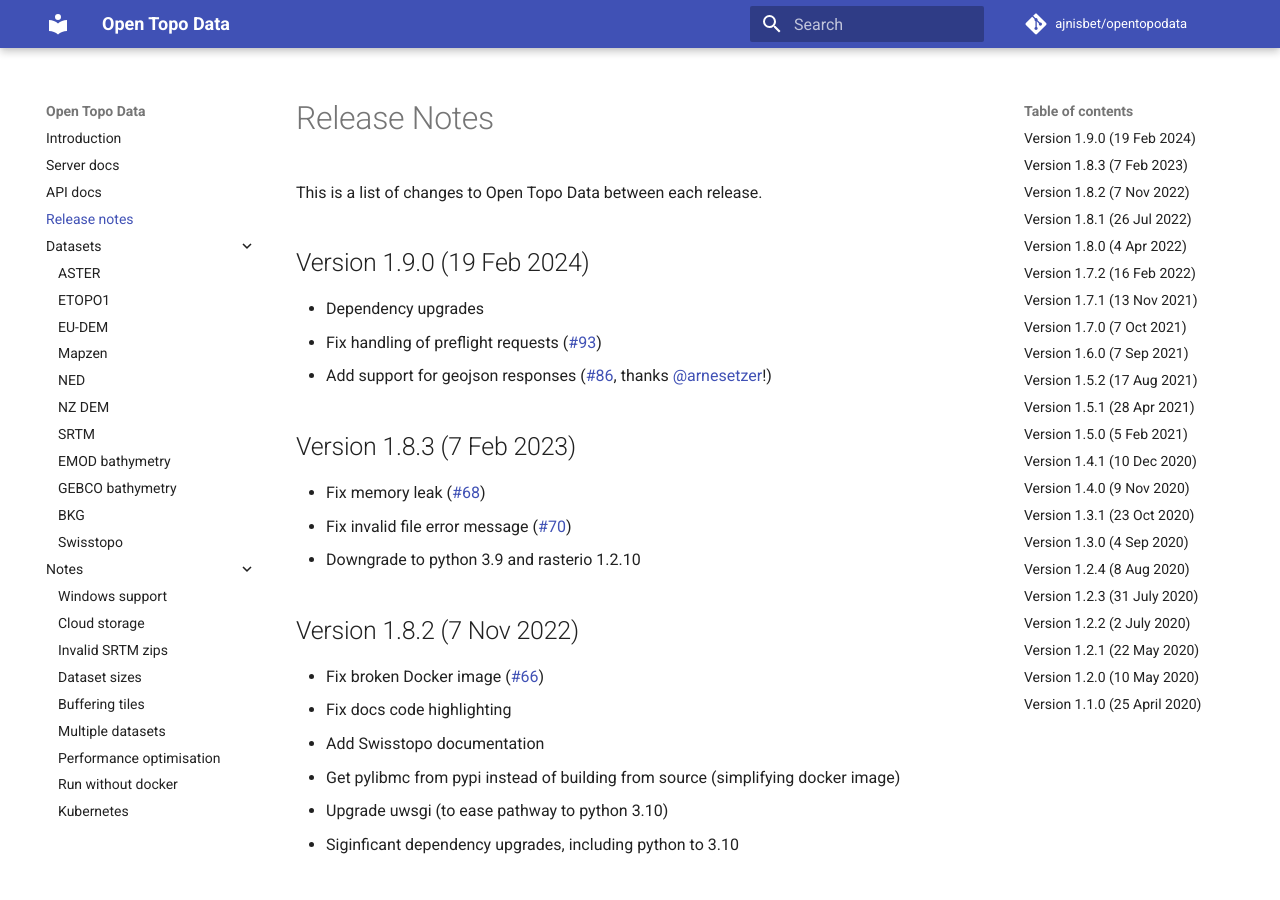
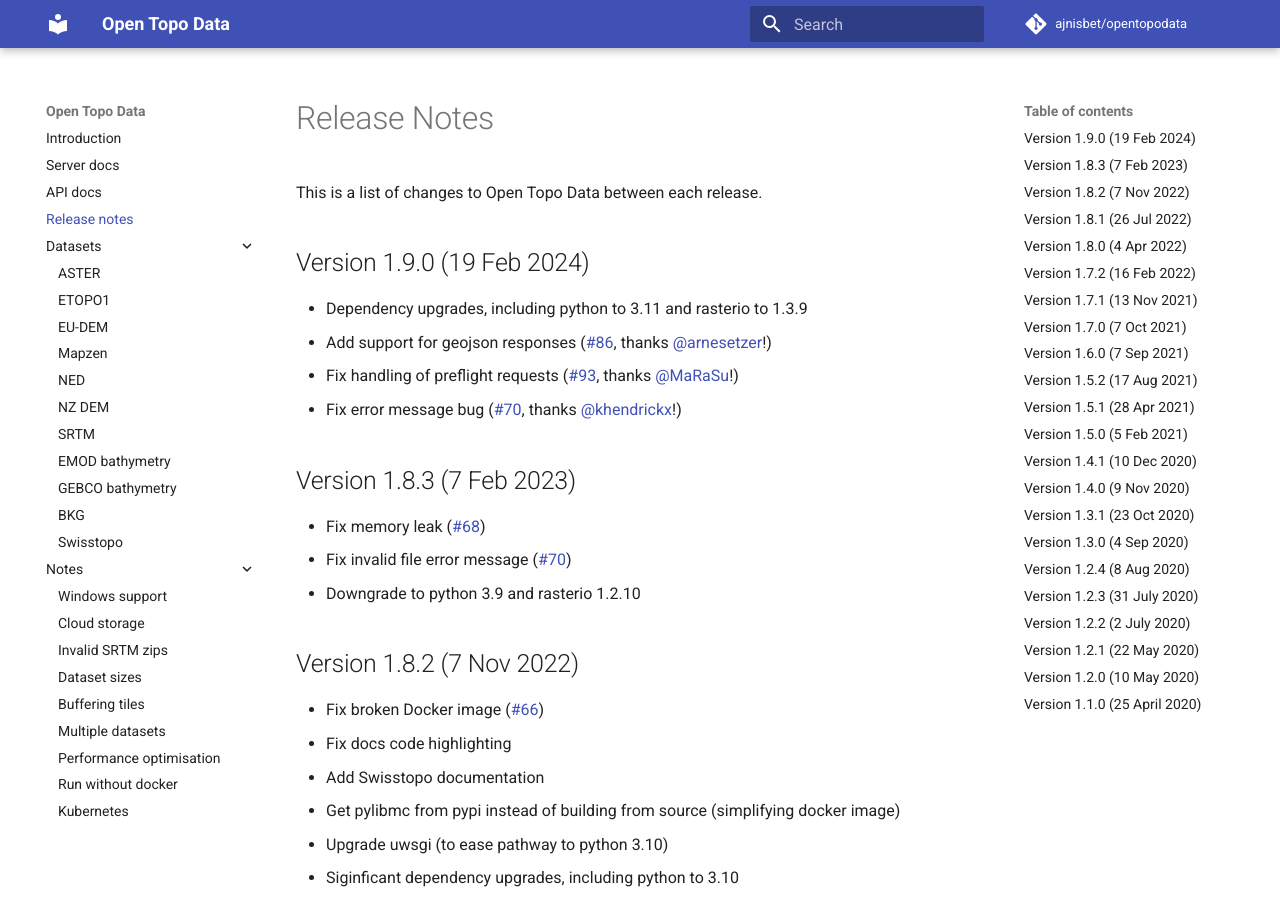
Before and after one commit to ajnisbet/opentopodata, an MkDocs documentation site: the page built from docs/changelog.md, in a window 1280 px wide and 900 px high. Built offline with MkDocs 1.6.1 and Material for MkDocs 9.7.7, drawn with Linux system fonts in a browser that asks for light colours; comment, search, counter and statistics services are not loaded.

Commit message:
Upgrade dependencies

```diff
--- a/docs/changelog.md
+++ b/docs/changelog.md
@@ -4,9 +4,11 @@
 
 
 ## Version 1.9.0 (19 Feb 2024)
-* Dependency upgrades
-* Fix handling of preflight requests ([#93](https://github.com/ajnisbet/opentopodata/issues/93))
+* Dependency upgrades, including python to 3.11 and rasterio to 1.3.9
 * Add support for geojson responses ([#86](https://github.com/ajnisbet/opentopodata/pull/86), thanks [@arnesetzer](https://github.com/arnesetzer)!)
+* Fix handling of preflight requests ([#93](https://github.com/ajnisbet/opentopodata/issues/93), thanks [@MaRaSu](https://github.com/MaRaSu)!)
+* Fix error message bug ([#70](https://github.com/ajnisbet/opentopodata/pull/70), thanks [@khendrickx](https://github.com/khendrickx)!)
+
 
 
 ## Version 1.8.3 (7 Feb 2023)
```
Also changed, not shown: docs/notes/kubernetes.md (+5 -0 lines), requirements.txt (+2 -20 lines), 2 other files.
